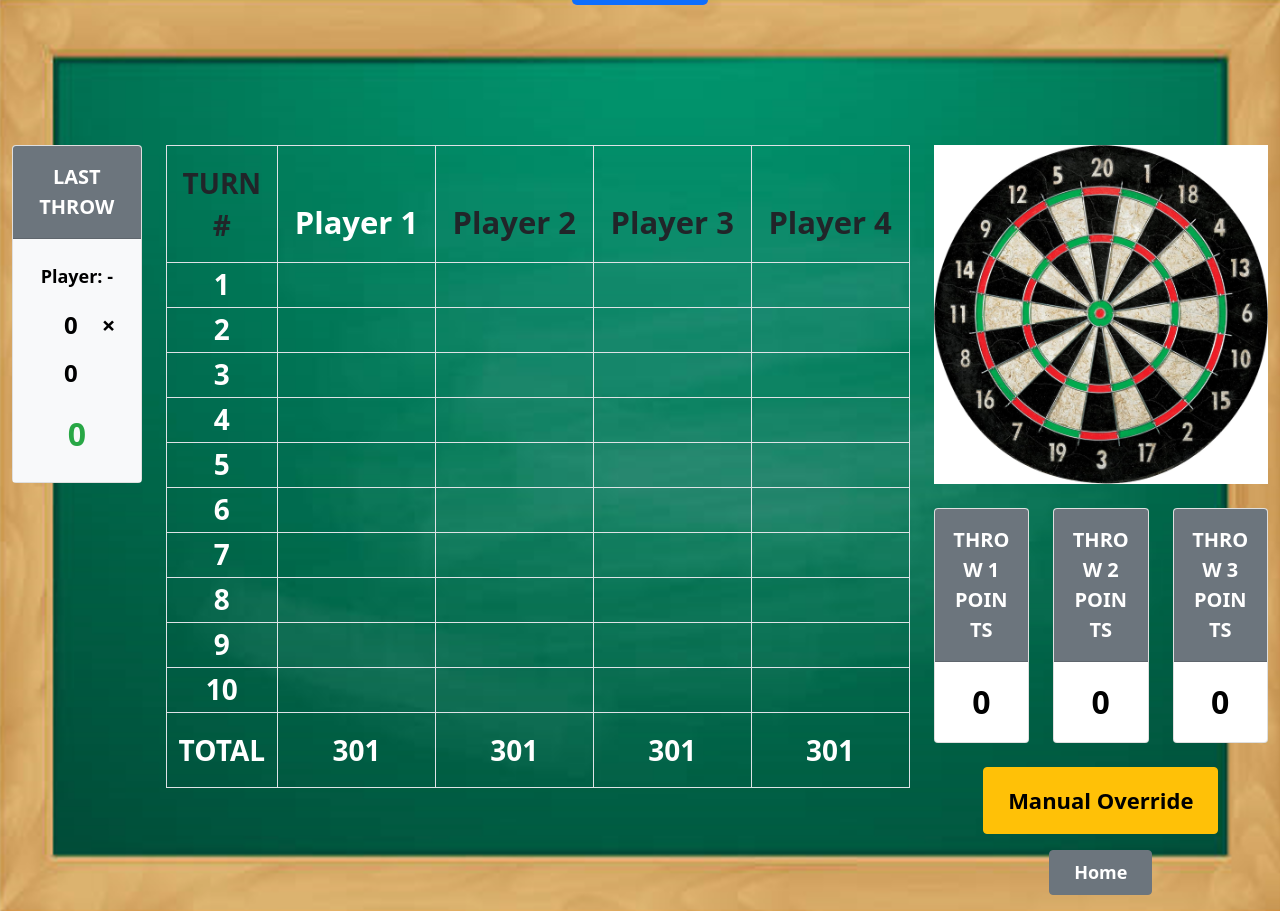
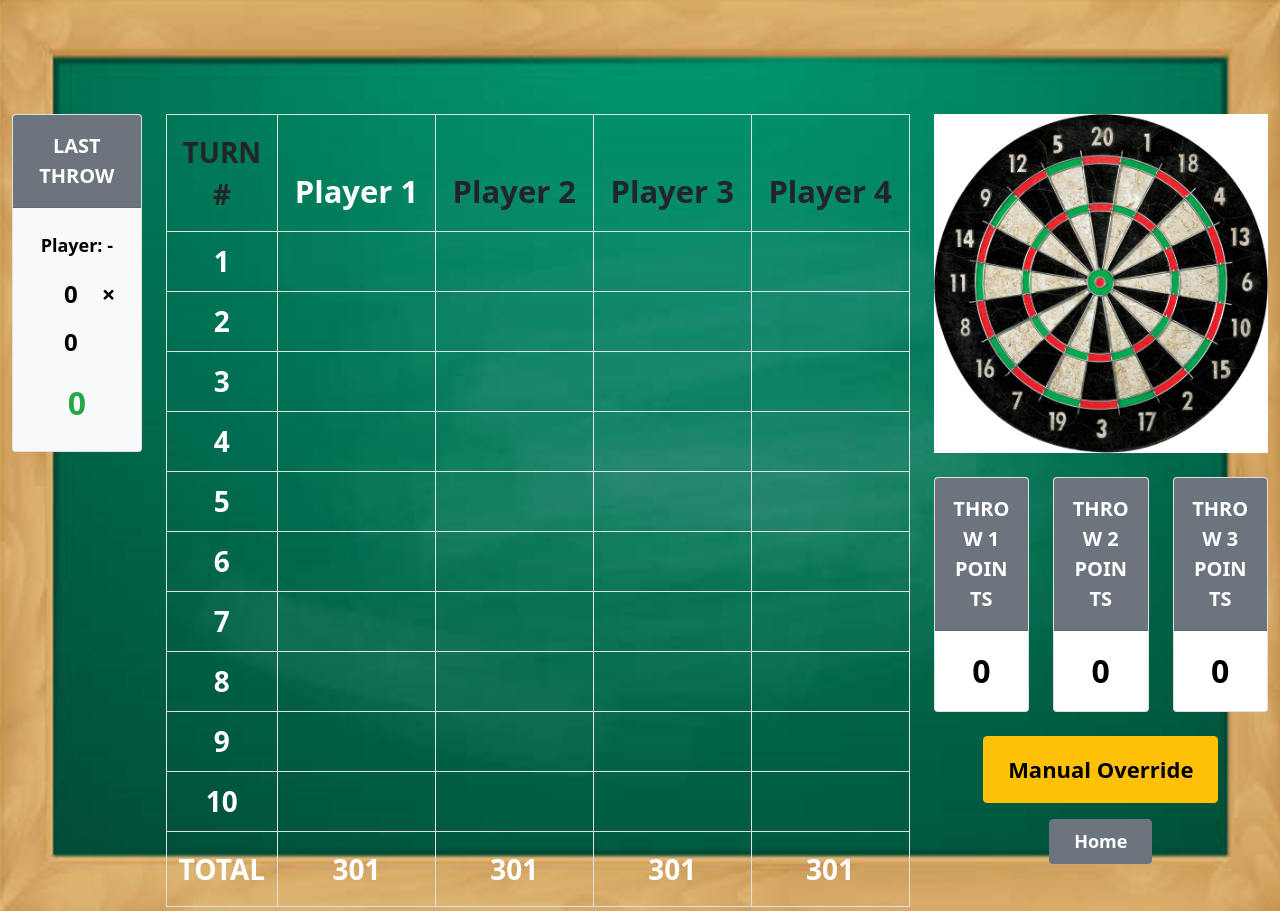
Before and after one commit to Shrine101/YT_scoreboard, a Flask app: page /game in a window 1280 px wide. Run offline with Flask 3, Linux system fonts and the light colour scheme; data comes from the database, SQL or seed files in the repository; data that the repository does not hold is empty.

Commit message:
same as last update but simpler

```diff
--- a/templates/includes/game_scripts.html
+++ b/templates/includes/game_scripts.html
@@ -522,23 +522,6 @@
               table-layout: fixed;
               width: 100%;
           }
-
-          /* Ensure consistent row heights for scoreTable only */
-          #scoreTable tbody tr {
-              height: 45px !important; /* Force consistent height with !important */
-              min-height: 45px !important;
-              max-height: 45px !important;
-              line-height: 1.2 !important; /* Consistent line height */
-              overflow: hidden !important; /* Prevent content from expanding row */
-          }
-
-          #scoreTable tbody td {
-              vertical-align: middle !important;
-              padding-top: 0 !important;
-              padding-bottom: 0 !important;
-              height: 45px !important;
-              overflow: hidden !important;
-          }
       `;
       document.head.appendChild(styleEl);
 
@@ -633,9 +616,9 @@
     height: 45px; /* Set a fixed height to make rows more compact */
   }
 
-  /* Make individual turn rows more compact */
+  /* Make individual turn rows more compact - with !important to ensure consistency */
   #scoreTable tbody tr {
-    height: 45px; /* Fixed height for each row */
+    height: 60px !important; /* Fixed height for each row */
   }
 
   #scoreTable {
```
